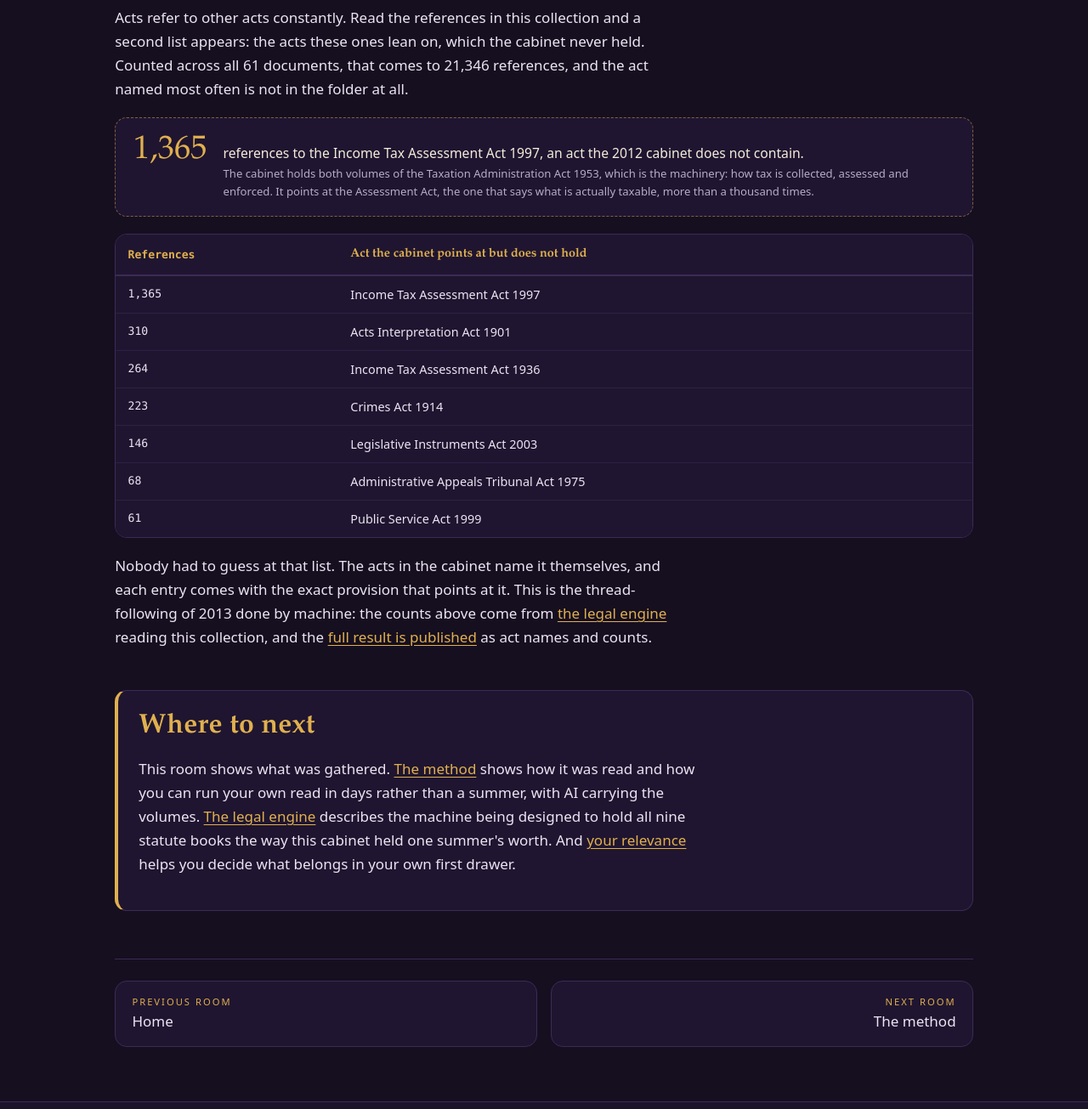
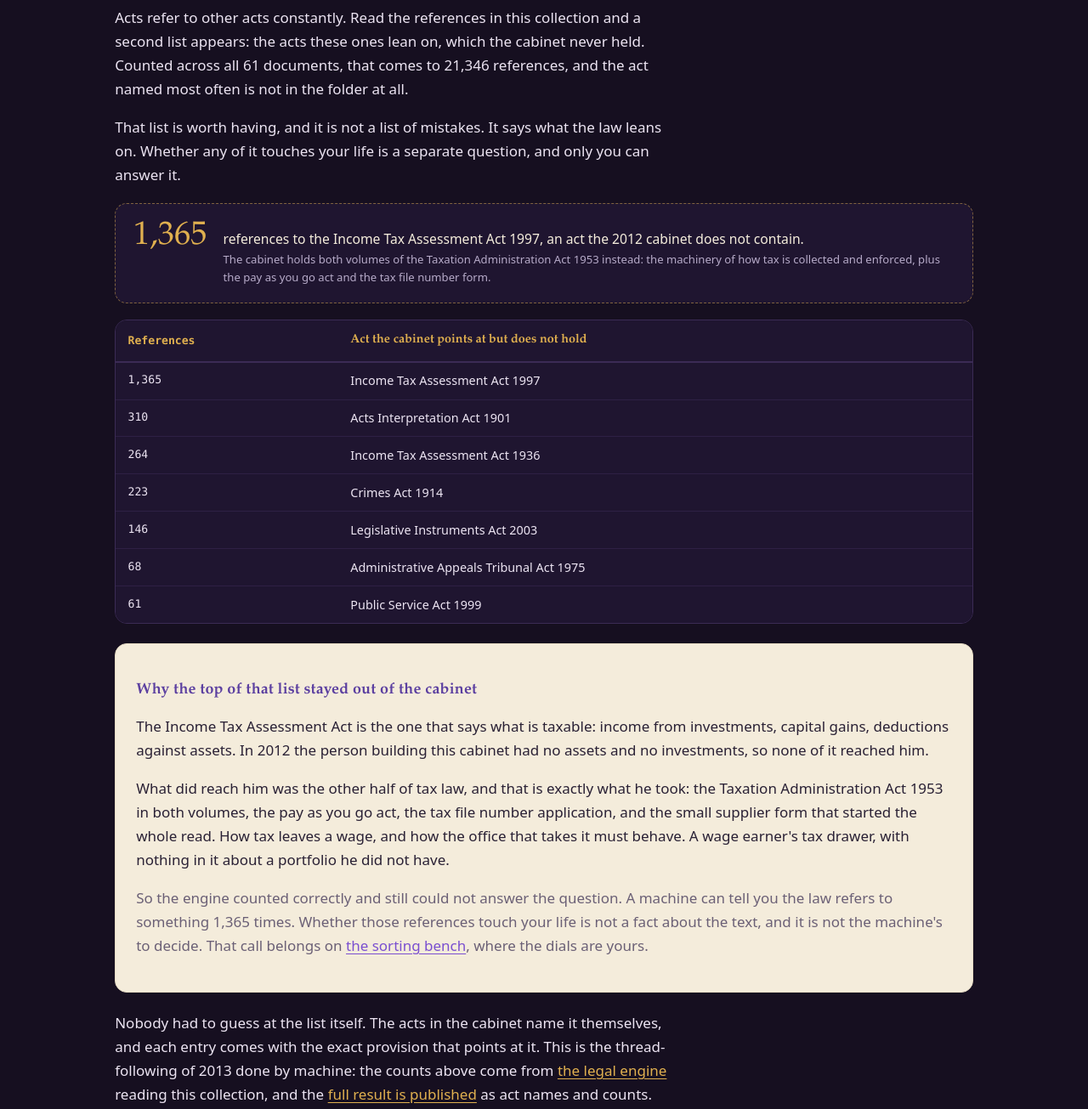
Before and after one commit to auraofintelligence/australian-law-2012-lukes-relevance, a plain HTML site: page pages/filing-cabinet.html in a window 1280 px wide. Shown: the part 9380-10685 px from the top of the page at 85% size. Drawn offline with Linux system fonts and the light colour scheme.

Commit message:
Cabinet: why the top of the reading list stayed out
The Income Tax Assessment Act governs investment income, capital gains
and deductions against assets. In 2012 there were none of those, so it
did not reach him. What did was the other half of tax law, and that is
what the cabinet holds: the Taxation Administration Act in both volumes,
the pay as you go act, the tax file number form and the supplier form
that started the read. A wage earner's tax drawer.

The engine counted correctly and still could not answer the question.
That call belongs on the sorting bench, where the dials are yours.

Co-Authored-By: Claude Fable 5 <noreply@anthropic.com>

```diff
--- a/pages/filing-cabinet.html
+++ b/pages/filing-cabinet.html
@@ -130,11 +130,12 @@
     <h2>What the cabinet points at</h2>
     <div class="measure">
       <p>Acts refer to other acts constantly. Read the references in this collection and a second list appears: the acts these ones lean on, which the cabinet never held. Counted across all 61 documents, that comes to 21,346 references, and the act named most often is not in the folder at all.</p>
+      <p>That list is worth having, and it is not a list of mistakes. It says what the law leans on. Whether any of it touches your life is a separate question, and only you can answer it.</p>
     </div>
     <div class="analogy">
       <span class="big">1,365</span>
       <span class="pic">references to the Income Tax Assessment Act 1997, an act the 2012 cabinet does not contain.
-        <span class="muted">The cabinet holds both volumes of the Taxation Administration Act 1953, which is the machinery: how tax is collected, assessed and enforced. It points at the Assessment Act, the one that says what is actually taxable, more than a thousand times.</span></span>
+        <span class="muted">The cabinet holds both volumes of the Taxation Administration Act 1953 instead: the machinery of how tax is collected and enforced, plus the pay as you go act and the tax file number form.</span></span>
     </div>
     <div class="ledger-wrap">
       <table class="ledger">
@@ -155,7 +156,13 @@
         </tbody>
       </table>
     </div>
-    <p class="measure">Nobody had to guess at that list. The acts in the cabinet name it themselves, and each entry comes with the exact provision that points at it. This is the thread-following of 2013 done by machine: the counts above come from <a href="https://github.com/auraofintelligence/australian-legal-engine" target="_blank" rel="noopener">the legal engine</a> reading this collection, and the <a href="https://github.com/auraofintelligence/australian-legal-engine/blob/main/examples/2012-cabinet-threads.md" target="_blank" rel="noopener">full result is published</a> as act names and counts.</p>
+    <div class="panel paper">
+      <h3>Why the top of that list stayed out of the cabinet</h3>
+      <p>The Income Tax Assessment Act is the one that says what is taxable: income from investments, capital gains, deductions against assets. In 2012 the person building this cabinet had no assets and no investments, so none of it reached him.</p>
+      <p>What did reach him was the other half of tax law, and that is exactly what he took: the Taxation Administration Act 1953 in both volumes, the pay as you go act, the tax file number application, and the small supplier form that started the whole read. How tax leaves a wage, and how the office that takes it must behave. A wage earner's tax drawer, with nothing in it about a portfolio he did not have.</p>
+      <p class="muted">So the engine counted correctly and still could not answer the question. A machine can tell you the law refers to something 1,365 times. Whether those references touch your life is not a fact about the text, and it is not the machine's to decide. That call belongs on <a href="sort-bench.html">the sorting bench</a>, where the dials are yours.</p>
+    </div>
+    <p class="measure">Nobody had to guess at the list itself. The acts in the cabinet name it themselves, and each entry comes with the exact provision that points at it. This is the thread-following of 2013 done by machine: the counts above come from <a href="https://github.com/auraofintelligence/australian-legal-engine" target="_blank" rel="noopener">the legal engine</a> reading this collection, and the <a href="https://github.com/auraofintelligence/australian-legal-engine/blob/main/examples/2012-cabinet-threads.md" target="_blank" rel="noopener">full result is published</a> as act names and counts.</p>
   </section>
 
   <section class="panel accent">
```
